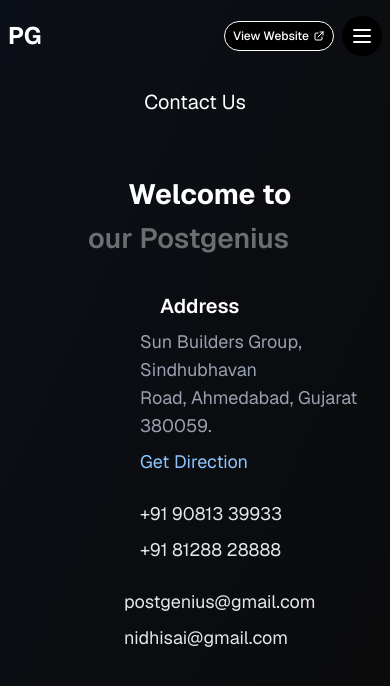
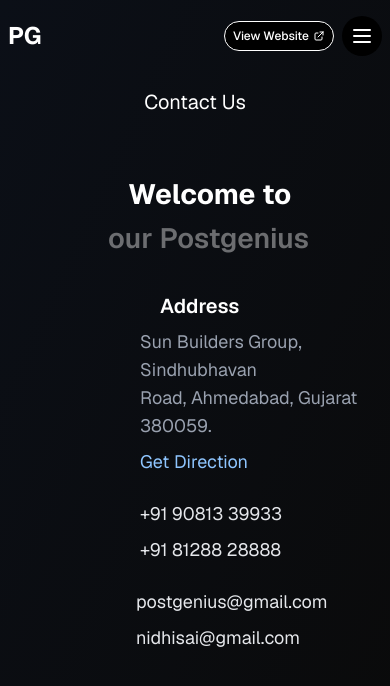
Before and after one commit to rohitchauhan45/trade, a Next.js app: page /Contact in a window 390 px wide. Shown: the top 686 px of the page. Built offline with nearby package versions, Linux system fonts and the light colour scheme.

Commit message:
Update padding in Contact component for improved layout consistency

```diff
--- a/src/app/Contact.tsx
+++ b/src/app/Contact.tsx
@@ -41,7 +41,7 @@
           <div className="flex pt-8 sm:pt-12 lg:pt-15 items-center sm:items-start">
             <h2 className="leading-11 sm:leading-20">
               <span className="block text-[28px] sm:text-[40px] lg:text-[64px] xl:text-[70px] pl-10 sm:pl-8 lg:pl-15 font-bold text-white">Welcome to</span>
-              <span className="block text-[28px] sm:text-[40px] lg:text-[64px] xl:text-[70px] font-semibold text-white/40">our Postgenius</span>
+              <span className="block text-[28px] sm:text-[40px] lg:text-[64px] xl:text-[70px] pl-5 font-semibold text-white/40">our Postgenius</span>
             </h2>
           </div>
 
@@ -83,10 +83,10 @@
 
             {/* Email Addresses */}
             <div>
-              <p className="text-lg sm:text-base lg:text-lg text-gray-200 mb-2 pl-9 sm:pl-0">
+              <p className="text-lg sm:text-base lg:text-lg text-gray-200 mb-2 pl-12 sm:pl-0">
                 postgenius@gmail.com
               </p>
-              <p className="text-lg sm:text-base lg:text-lg text-gray-200 pl-9 sm:pl-0">
+              <p className="text-lg sm:text-base lg:text-lg text-gray-200 pl-12 sm:pl-0">
                 nidhisai@gmail.com
               </p>
             </div>
```
